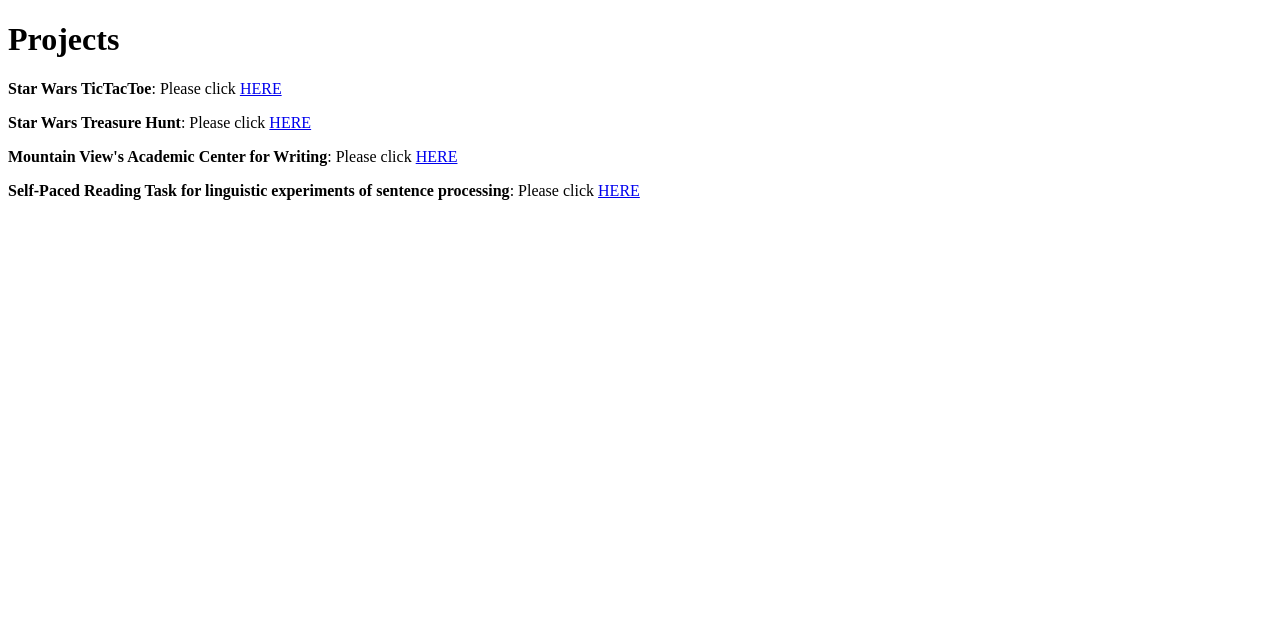
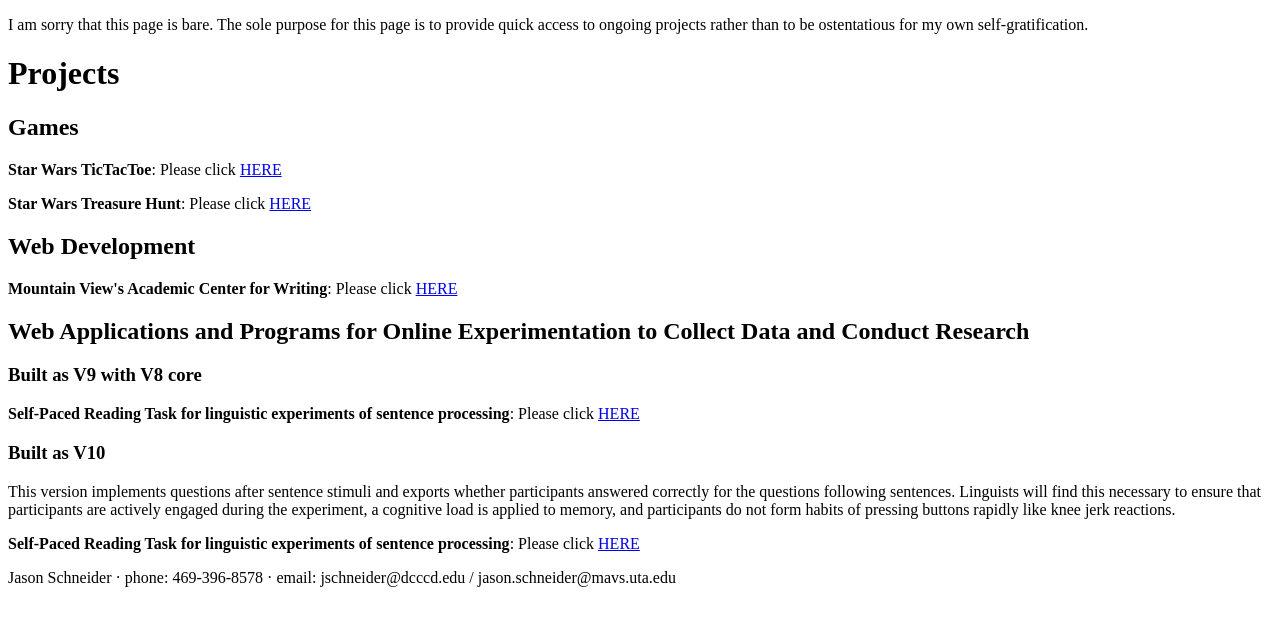
Before and after one commit to JasonScottSchneider/jasonsprojects, a plain HTML site: page index.html in a window 1280 px wide. Drawn offline with Linux system fonts and the light colour scheme.

Commit message:
Add files via upload

```diff
--- a/index.html
+++ b/index.html
@@ -5,10 +5,21 @@
 		<title>Jason's Projects</title>
 	</head>
 	<body>
+		<p>I am sorry that this page is bare. The sole purpose for this page is to provide quick access to ongoing projects rather than to be ostentatious for my own self-gratification.</p>
 		<h1>Projects</h1>
+		<h2>Games</h2>
 		<p><b>Star Wars TicTacToe</b>: Please click <a href="https://jasonscottschneider.github.io/jasonsprojects/tictactoe_beta2.html">HERE</a></p>
 		<p><b>Star Wars Treasure Hunt</b>: Please click <a href="https://jasonscottschneider.github.io/jasonsprojects/SW.html">HERE</a></p>
+		<h2>Web Development</h2>
 		<p><b>Mountain View's Academic Center for Writing</b>: Please click <a href="https://academiccenterforwriting.github.io/">HERE</a></p>
+		<h2>Web Applications and Programs for Online Experimentation to Collect Data and Conduct Research</h2>
+		<h3>Built as V9 with V8 core</h3>
 		<p><b>Self-Paced Reading Task for linguistic experiments of sentence processing</b>: Please click <a href="https://jasonscottschneider.github.io/Self-Paced-Reading-Task/">HERE</a></p>
+		<h3>Built as V10</h3>
+		<p>This version implements questions after sentence stimuli and exports whether participants answered correctly for the questions following sentences. Linguists will find this necessary to ensure that participants are actively engaged during the experiment, a cognitive load is applied to memory, and participants do not form habits of pressing buttons rapidly like knee jerk reactions.</p>
+		<p><b>Self-Paced Reading Task for linguistic experiments of sentence processing</b>: Please click <a href="https://jasonscottschneider.github.io/DemoV10/">HERE</a></p>
 	</body>
+	<footer>
+		<p>Jason Schneider &middot; phone: 469-396-8578 &middot; email: jschneider@dcccd.edu / jason.schneider@mavs.uta.edu<p>
+	</footer>
 </html>
```
Lines whose indentation alone changed are shown as unchanged.
